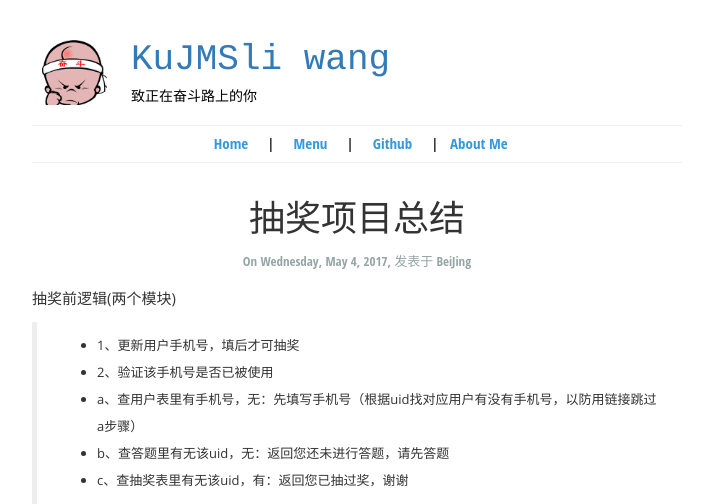
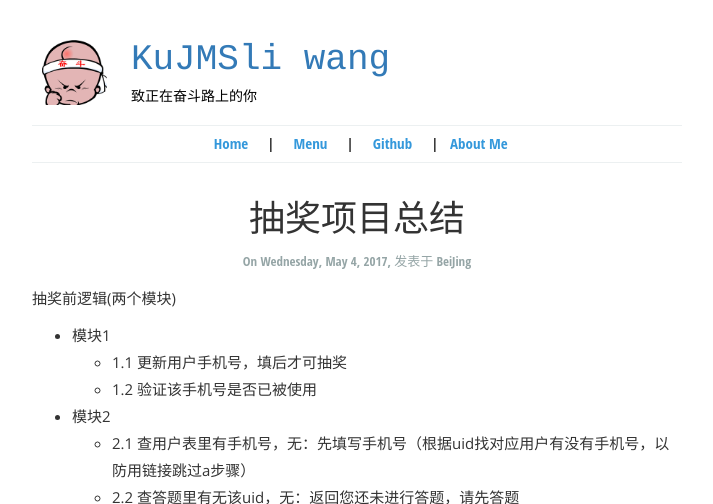
Before and after one commit to KuJMSliwang/KuJMSliwang.github.io, a Jekyll site: the page built from _posts/2017-05-03-Getting-Started.md, in a window 1280 px wide and 1400 px high, cut to the strip 0-504 px from the top of the window. Shown: the whole strip, without its empty margins (283-996 px from the left). Built offline with Jekyll 4.4.1, drawn with Linux system fonts in a browser that asks for light colours; some of the changed text lies outside the part shown.

Commit message:
抽奖项目总结

````diff
--- a/_posts/2017-05-03-Getting-Started.md
+++ b/_posts/2017-05-03-Getting-Started.md
@@ -9,11 +9,13 @@
 
 
 抽奖前逻辑(两个模块)
-> * 1、更新用户手机号，填后才可抽奖
-> * 2、验证该手机号是否已被使用
-> * a、查用户表里有手机号，无：先填写手机号（根据uid找对应用户有没有手机号，以防用链接跳过a步骤）
-> * b、查答题里有无该uid，无：返回您还未进行答题，请先答题
-> * c、查抽奖表里有无该uid，有：返回您已抽过奖，谢谢
+- 模块1
+    - 1.1 更新用户手机号，填后才可抽奖
+    - 1.2 验证该手机号是否已被使用
+- 模块2
+    - 2.1 查用户表里有手机号，无：先填写手机号（根据uid找对应用户有没有手机号，以防用链接跳过a步骤）
+    - 2.2 查答题里有无该uid，无：返回您还未进行答题，请先答题
+    - 2.3 查抽奖表里有无该uid，有：返回您已抽过奖，谢谢
 
 ![cmd-markdown-logo](https://www.zybuluo.com/static/img/logo.png)
 
@@ -35,7 +37,7 @@
 List<QaUserTopic> list = JSONArray.toList(JSONArray.fromObject(answerJson), new QaUserTopic(), new JsonConfig());
 ```
 > * 4、sql语句里做了特殊处理，如下：
-```java
+```mybatis
 <insert id="batchInsert" parameterType="com.wsyk_oculist_web.bean.QaUserTopicBean">
       insert into qa_user_topic
       (uid, topic_id, answer_id, extend_answer)
@@ -48,7 +50,8 @@ List<QaUserTopic> list = JSONArray.toList(JSONArray.fromObject(answerJson), new
       )
       </foreach>
   </insert>
-```
+  ```
+
 
 
 ##  项目总结（完成很顺利）
````
